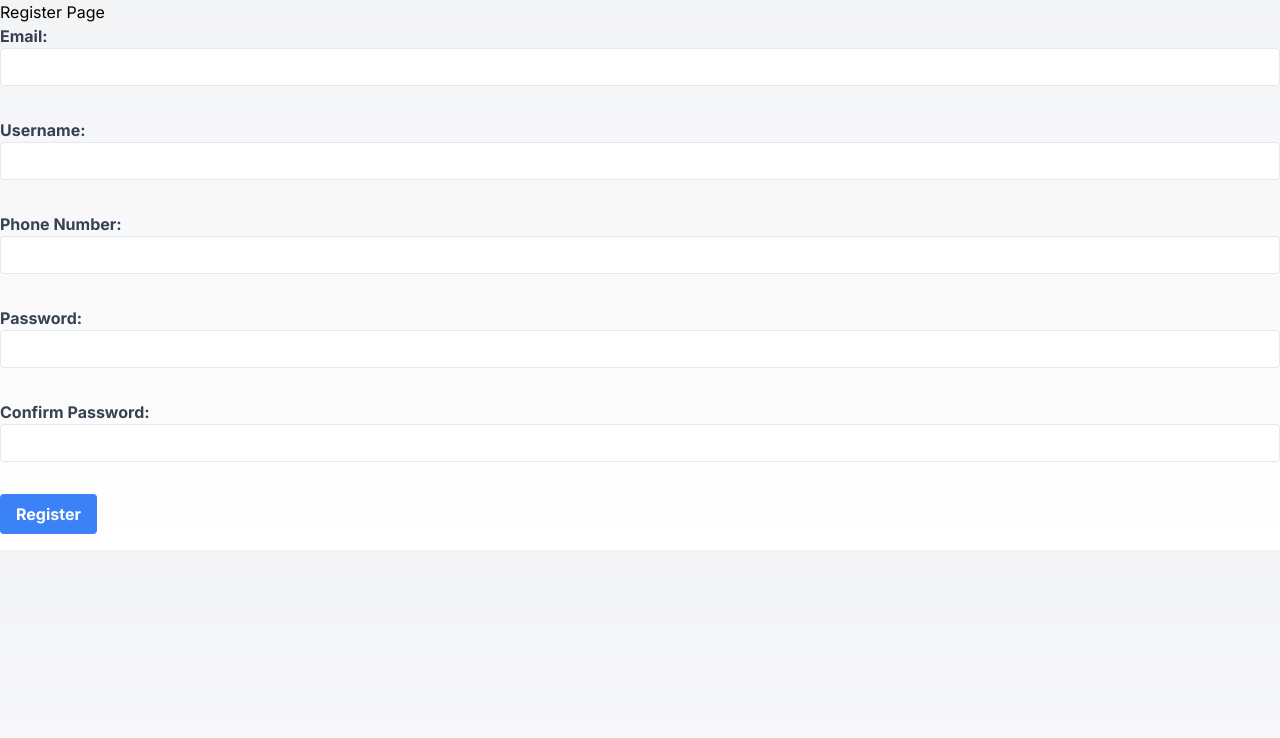
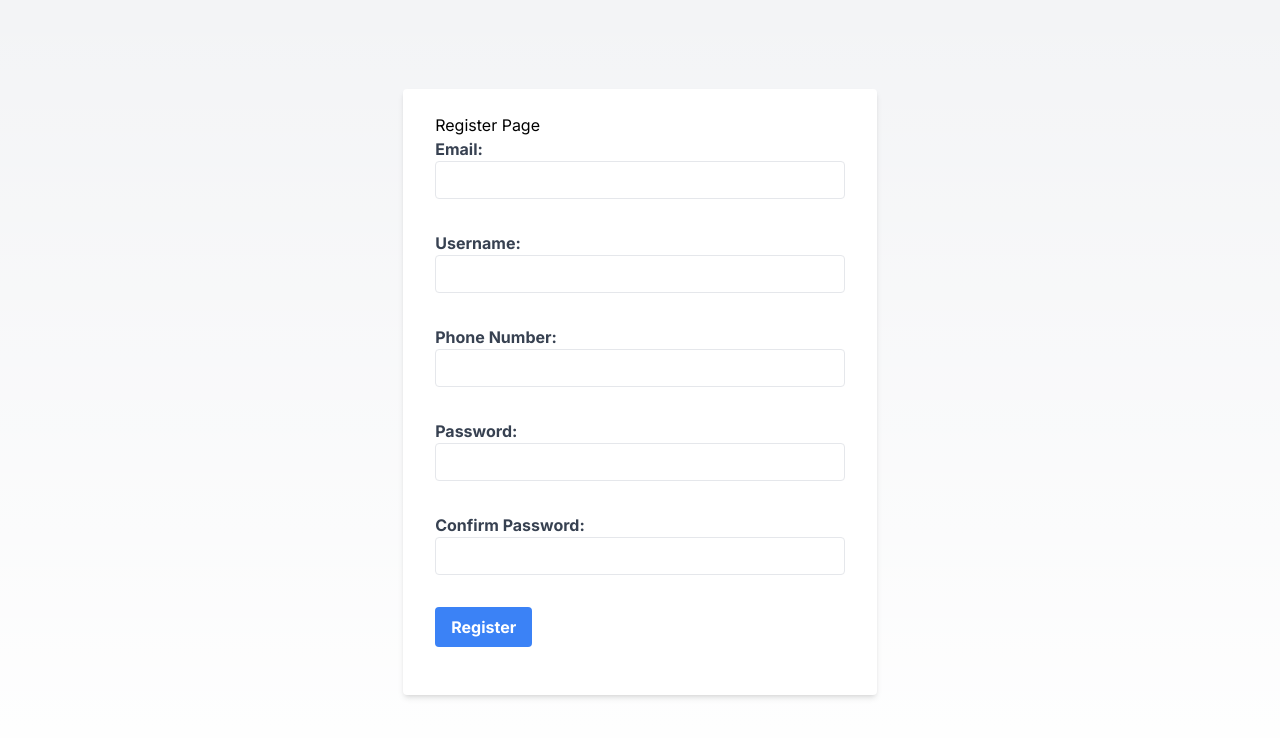
Before and after one commit to Theerej-C/Personal-Webpage, a Next.js app in the folder frontend/frontend-nextjs/: page /register in a window 1280 px wide. Shown: the top 738 px of the page. Built offline with nearby package versions, Linux system fonts and the light colour scheme.

Commit message:
adding style to register page

```diff
--- a/frontend/frontend-nextjs/src/app/register/page.tsx
+++ b/frontend/frontend-nextjs/src/app/register/page.tsx
@@ -8,9 +8,11 @@
 
 const RegisterPage: React.FC<RegisterPageProps> = () => {
   return (
-    <div>
+    <div className="flex flex-col items-center justify-center h-screen">
+      <div className="bg-white shadow-md rounded px-8 pt-6 pb-8 mb-4">
       <h1>Register Page</h1>
       <RegisterForm />
+    </div>
     </div>
   );
 };
```
Also changed, not shown: 1 other file (tests, documents, lock files or other folders).
